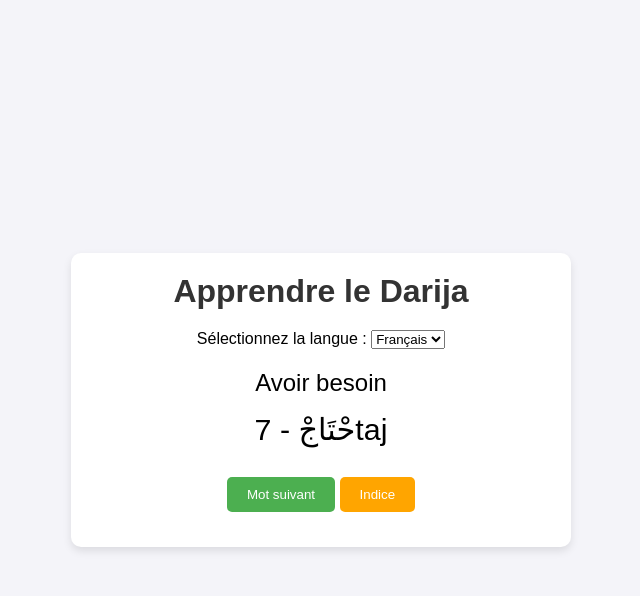
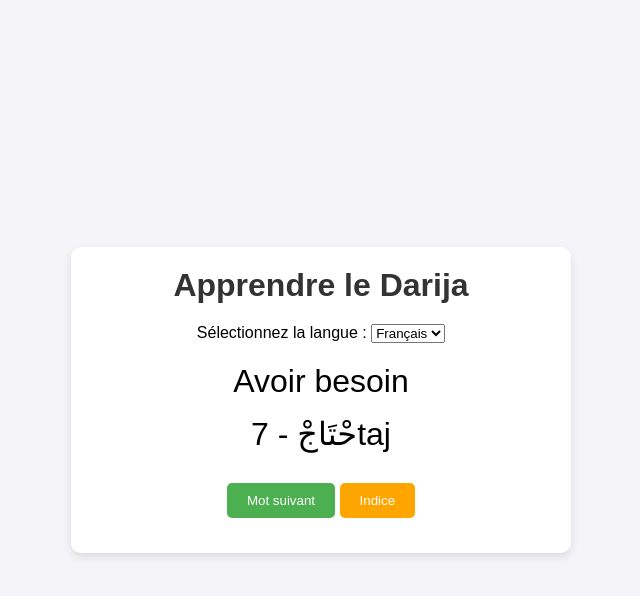
Before and after one commit to locfab/langue, a plain HTML site: page index.html in a window 1280 px wide. Both pictures are taken after a click on the button "Voir la réponse". Shown: the whole page, without its empty margins (319-959 px from the left). Drawn offline with Linux system fonts and the light colour scheme.

Commit message:
ameliore

```diff
--- a/script.js
+++ b/script.js
@@ -57,7 +57,6 @@ function nextWord() {
 
 // Afficher la réponse complète ou passer au mot suivant
 function toggleAnswerOrNextWord() {
-    console.log(words)
     const word = words[currentWordIndex];
     const answerText = document.getElementById('answer-text');
 
@@ -65,7 +64,7 @@ function toggleAnswerOrNextWord() {
         // Montrer la réponse complète selon la langue sélectionnée
         answerText.textContent = currentLanguage === 'fr'
             ? `${word.ar} - ${word.phonetic}` // Si question en français, montrer arabe et phonétique
-            : `${word.fr}`; // Si question en arabe, montrer français et phonétique
+            : `${word.fr} - ${word.phonetic}`; // Si question en arabe, montrer français et phonétique
 
         answerText.style.color = 'black';
         document.getElementById('toggle-button').textContent = "Mot suivant";
--- a/styles.css
+++ b/styles.css
@@ -33,7 +33,7 @@ h1 {
 }
 
 #question-text {
-    font-size: 1.5em;
+    font-size: 2em;
     margin-bottom: 15px;
 }
 
@@ -58,6 +58,6 @@ h1 {
 }
 
 #answer-text {
-    font-size: 1.9em;
+    font-size: 2em;
     color: #444;
 }
```
